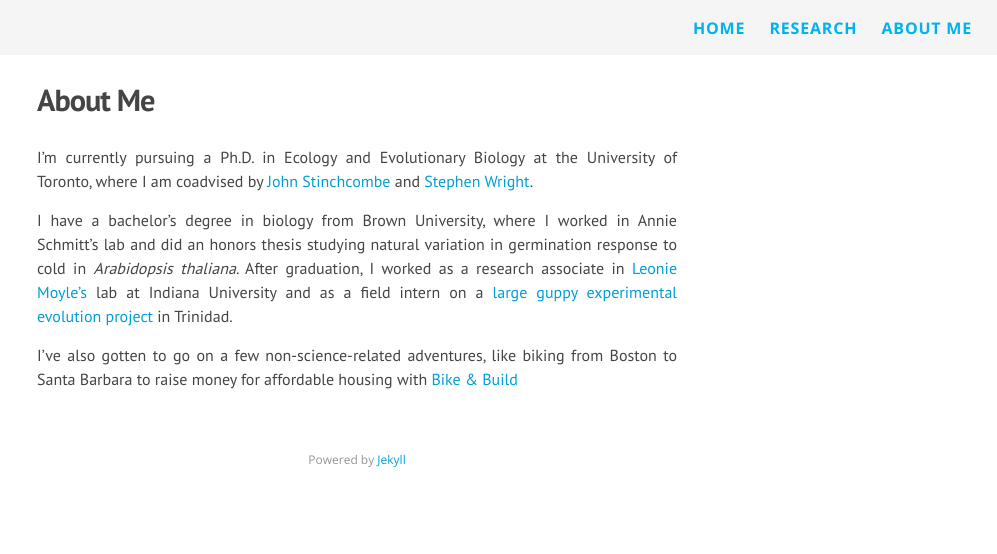
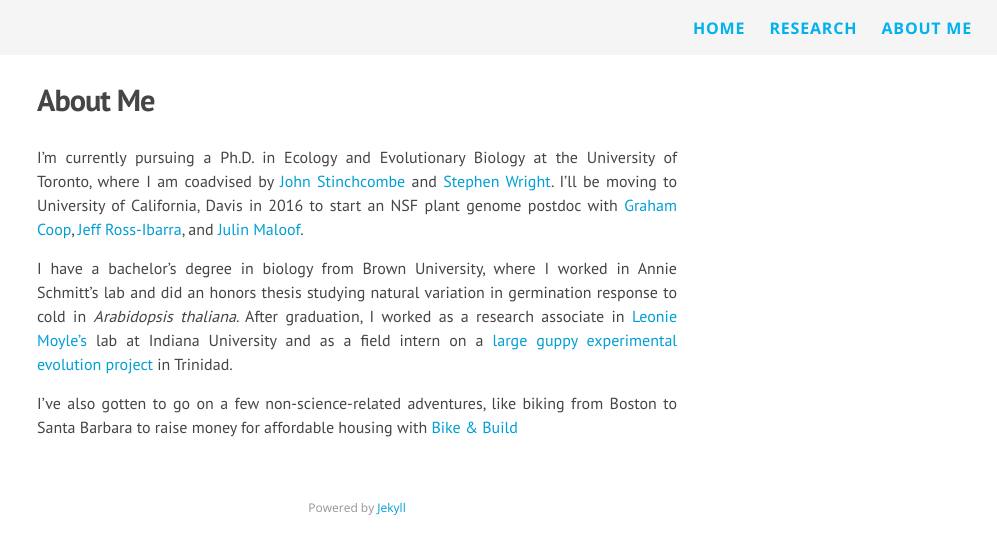
Before and after one commit to emjosephs/emjosephs.github.io, a Jekyll site: the page built from about.md, in a window 1280 px wide. Shown: the top 554 px of the page, without its empty margins (283-1280 px from the left). Built offline with Jekyll 4.4.1, drawn with Linux system fonts in a browser that asks for light colours; nearby versions of some CDN libraries.

Commit message:
more about

```diff
--- a/about.md
+++ b/about.md
@@ -4,7 +4,7 @@ title: About Me
 permalink: /about/
 ---
 
-I'm currently pursuing a Ph.D. in Ecology and Evolutionary Biology at the University of Toronto, where I am coadvised by [John Stinchcombe](http://labs.eeb.utoronto.ca/stinchcombe/) and [Stephen Wright](http://wright.eeb.utoronto.ca/).
+I'm currently pursuing a Ph.D. in Ecology and Evolutionary Biology at the University of Toronto, where I am coadvised by [John Stinchcombe](http://labs.eeb.utoronto.ca/stinchcombe/) and [Stephen Wright](http://wright.eeb.utoronto.ca/). I'll be moving to University of California, Davis in 2016 to start an NSF plant genome postdoc with [Graham Coop](http://gcbias.org/), [Jeff Ross-Ibarra](http://rilab.org), and [Julin Maloof](http://malooflab.openwetware.org/).
 
 I have a bachelor's degree in biology from Brown University, where I worked in Annie Schmitt's lab and did an honors thesis studying natural variation in germination response to cold in *Arabidopsis thaliana*. After graduation, I worked as a research associate in [Leonie Moyle's](http://www.indiana.edu/~moylelab/) lab at Indiana University and as a field intern on a [large guppy experimental evolution project](http://cnas.ucr.edu/guppy/) in Trinidad.
 
```
